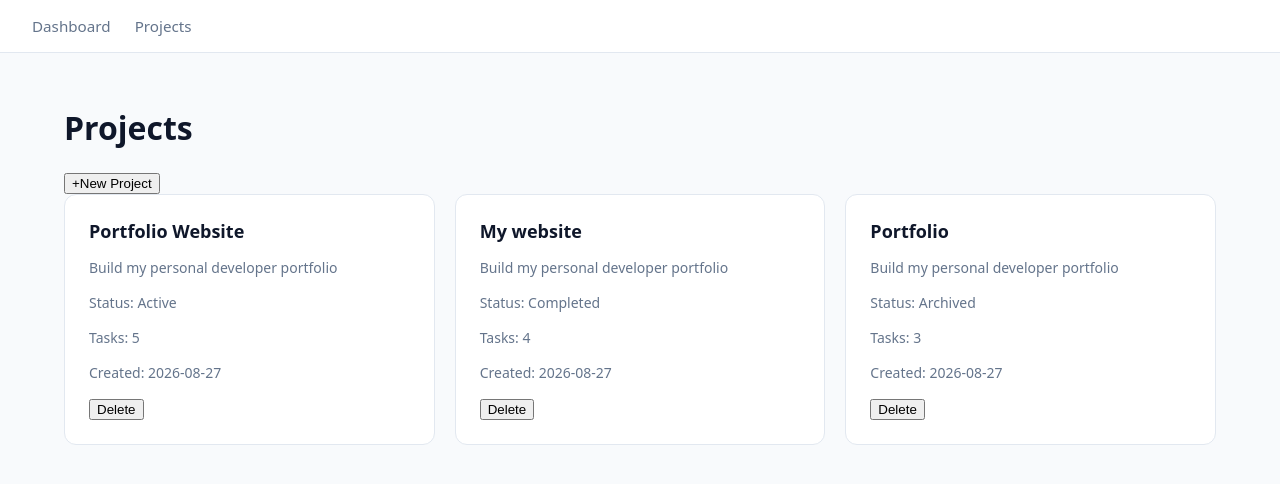
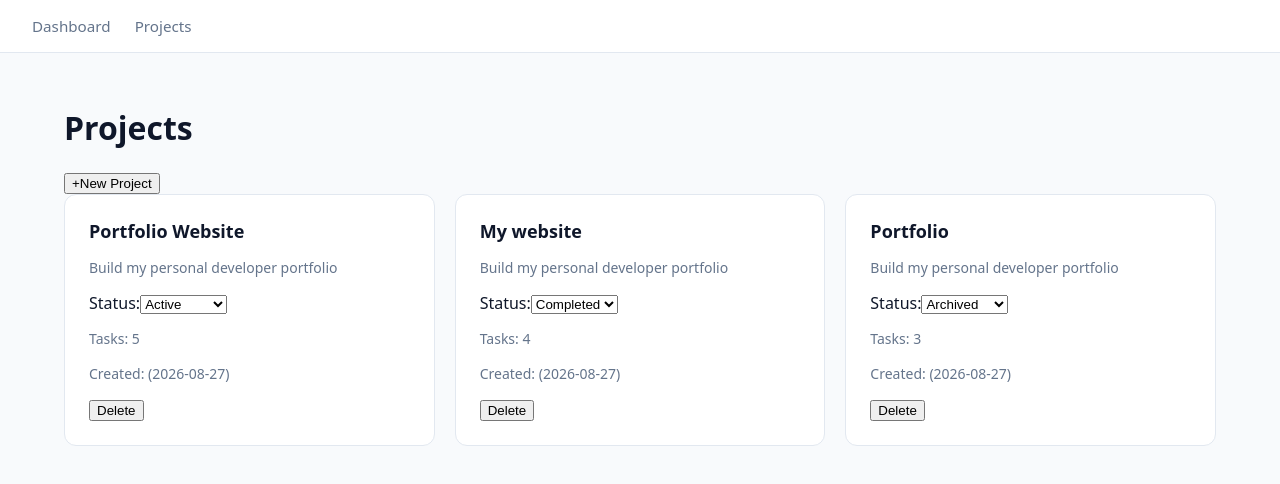
Before and after one commit to Ujjwal-Darnal/Task-Flow, a React (Vite) app: page /projects in a window 1280 px wide. Shown: the top 484 px of the page. Built offline with nearby package versions, Linux system fonts and the light colour scheme.

Commit message:
feat: implement project status updates

```diff
--- a/src/components/ProjectCard.tsx
+++ b/src/components/ProjectCard.tsx
@@ -4,9 +4,10 @@ import "../css/index.css"
 interface ProjectCardProps {
   project: Project;
   onDelete:(id:number) => void;
+  onStatusChange:(id:number,status:Project["status"])=>void;
 }
 
-function ProjectCard({ project,onDelete }: ProjectCardProps) {
+function ProjectCard({ project,onDelete,onStatusChange }: ProjectCardProps) {
   return (
     <article className="project-card">
       <h2>{project.name}</h2>
@@ -14,17 +15,42 @@ function ProjectCard({ project,onDelete }: ProjectCardProps) {
       <p>{project.description}</p>
 
 
-       <p>
-        Status: <span>{project.status}</span>
-      </p>
+     <div className="project-status">
+  <label htmlFor={`project-status-${project.id}`}>
+    Status:
+  </label>
+
+  <select
+    id={`project-status-${project.id}`}
+    name="status"
+    value={project.status}
+    onChange={(e) =>
+      onStatusChange(project.id, e.target.value as Project["status"])
+    }
+  >
+    <option value="Active">Active</option>
+    <option value="Completed">Completed</option>
+    <option value="Archived">Archived</option>
+  </select>
+</div>
 
       <p>Tasks: {project.taskCount}</p>
 
       <p>
-        Created: <time>{project.createdAt}</time>
-      </p>
+  Created: (
+    <time dateTime={project.createdAt}>
+      {project.createdAt}
+    </time>
+  )
+</p>
 
-    <button onClick={()=>onDelete(project.id)} >Delete</button>
+    <button
+  type="button"
+  onClick={() => onDelete(project.id)}
+  aria-label={`Delete ${project.name}`}
+>
+  Delete
+</button>
     </article>
   );
 }
--- a/src/pages/ProjectsPage.tsx
+++ b/src/pages/ProjectsPage.tsx
@@ -55,7 +55,27 @@ function handleDeleteProject(id:number){
    setProjectList((prev) =>
 prev.filter((project)=>project.id!==id))
 }
-    return (
+
+// ---- function to change the status
+function handleStatusChange(
+    id: number,
+    newStatus: Project["status"]
+) {
+    setProjectList(prev =>
+        prev.map(project => {
+            if (project.id === id) {
+                return {
+                    ...project,
+                    status: newStatus
+                };
+            } else {
+                return project;
+            }
+        })
+    );
+}
+
+return (
         <div className="projects-page">
             <h1>Projects</h1>
             <button onClick={toggleCreateForm}>{showCreateForm? "Cancel":"+New Project"}</button>
@@ -98,6 +118,7 @@ prev.filter((project)=>project.id!==id))
                         key={project.id}
                         project={project}
                         onDelete={handleDeleteProject}
+                        onStatusChange={handleStatusChange}
                     />
                 );
             })}
```
